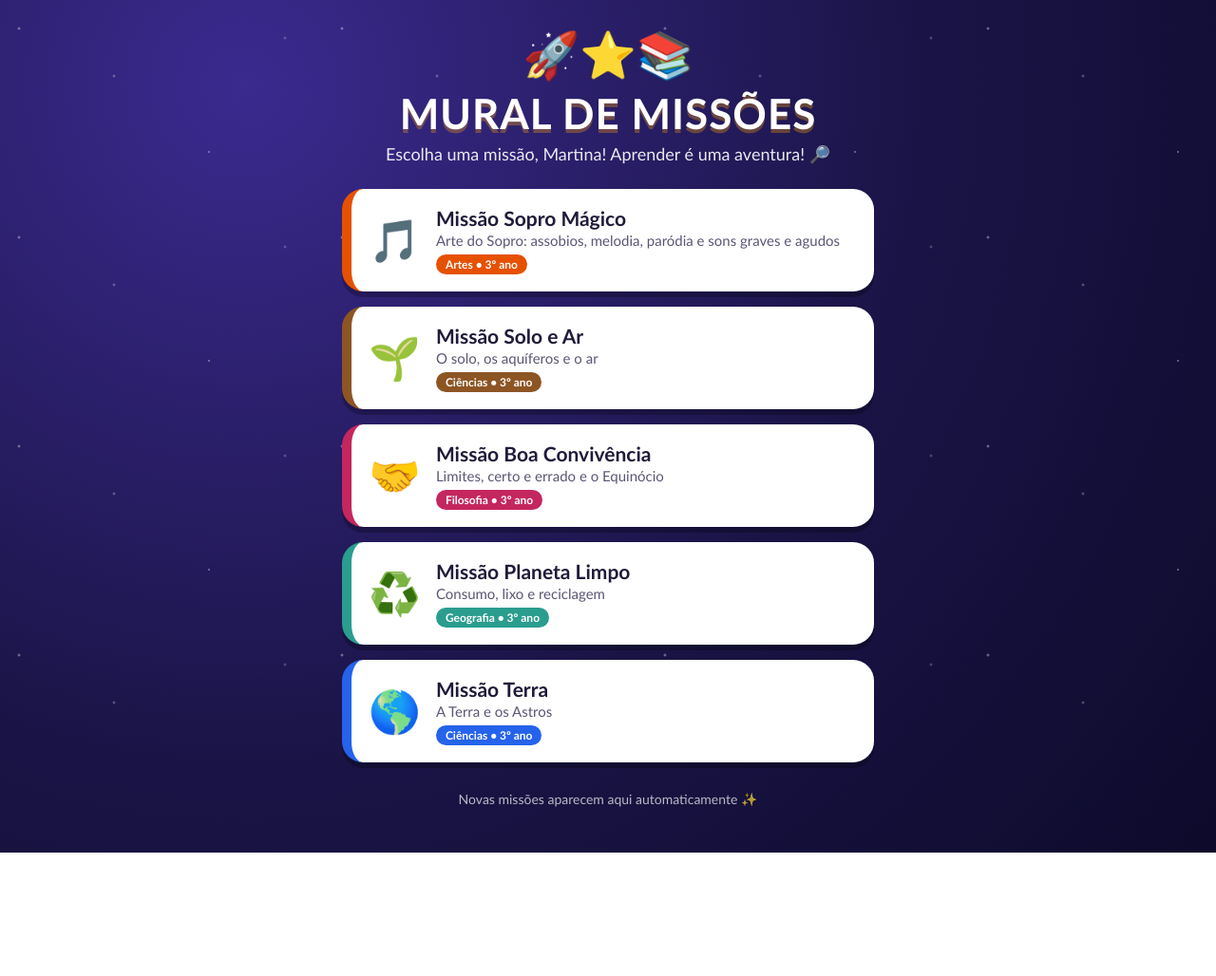
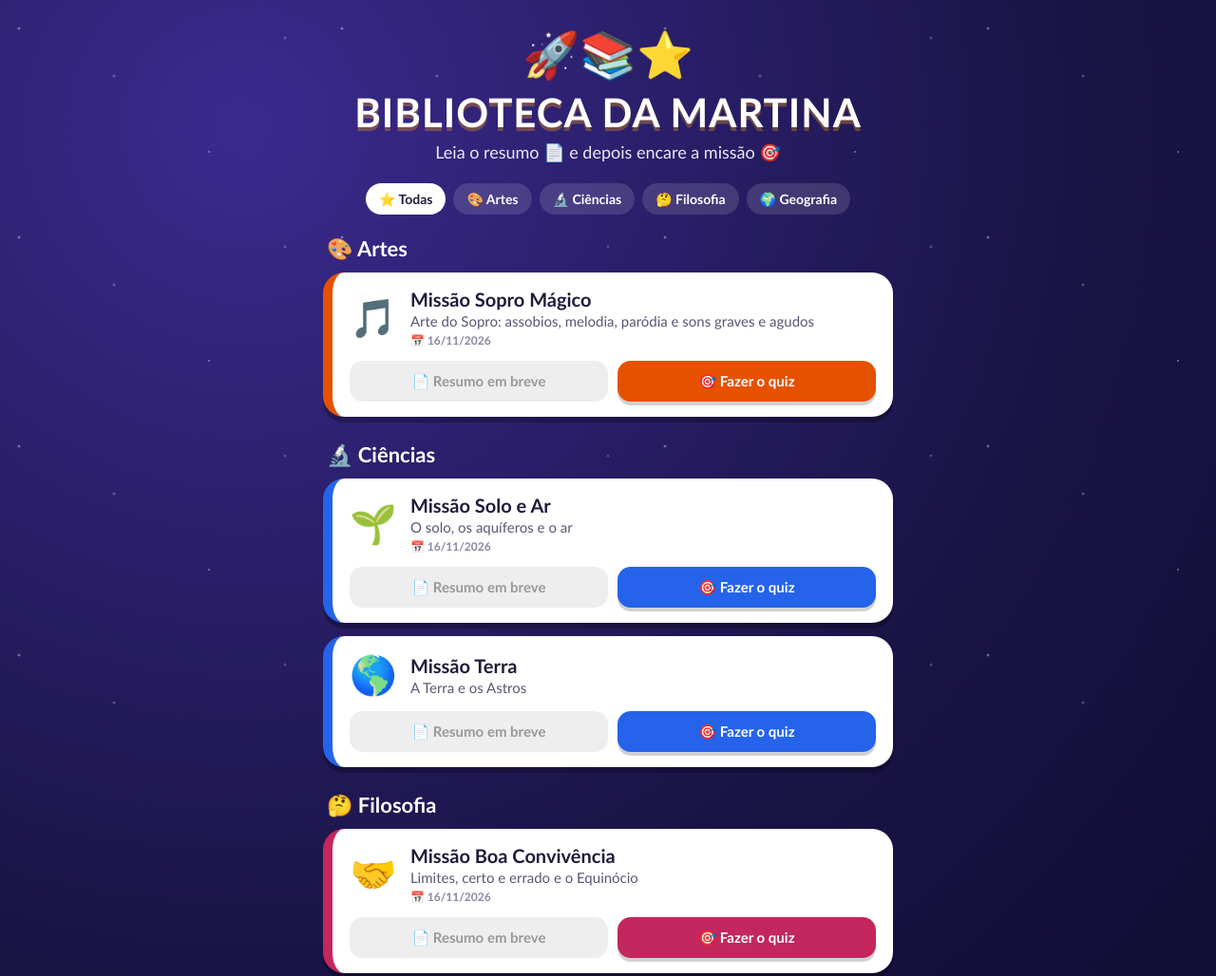
Before and after one commit to leobraunnt-ai/quizzes-martina, a plain HTML site: page index.html in a window 1280 px wide. Shown: the top 1028 px of the page at 95% size. Before the commit the page ends 898 px from the top, so only its background shows below. Drawn offline with Linux system fonts and the light colour scheme; no server answers.

Commit message:
Biblioteca: pastas por matéria, espaço para resumos em PDF e redirecionamento dos links antigos
Co-Authored-By: Claude Opus 5.5 <noreply@anthropic.com>
Claude-Session: https://claude.ai/code/session_019nXU5G8W3fxwYLx5BZTqfT

```diff
--- a/index.html
+++ b/index.html
@@ -3,7 +3,7 @@
 <head>
 <meta charset="UTF-8">
 <meta name="viewport" content="width=device-width, initial-scale=1">
-<title>Mural de Missões da Martina 🚀</title>
+<title>Biblioteca de Estudos da Martina 📚</title>
 <style>
   * { box-sizing: border-box; margin: 0; padding: 0; }
   body {
@@ -17,56 +17,121 @@
       radial-gradient(1.5px 1.5px at 220px 160px, #fff9, transparent),
       radial-gradient(2px 2px at 300px 40px, #fff5, transparent);
     background-size: 340px 220px; }
-  header { text-align: center; position: relative; margin-bottom: 26px; }
+  header { text-align: center; position: relative; margin-bottom: 22px; }
   .emoji { font-size: 48px; }
-  h1 { font-size: clamp(28px, 7vw, 44px); font-weight: 900; letter-spacing: 1px;
+  h1 { font-size: clamp(26px, 7vw, 42px); font-weight: 900; letter-spacing: 1px;
     text-shadow: 0 4px 0 #f59e0b55; margin: 6px 0; }
   .sub { font-size: 18px; opacity: .9; }
-  main { max-width: 560px; margin: 0 auto; display: grid; gap: 16px; position: relative; }
-  a.card { display: flex; align-items: center; gap: 16px; text-decoration: none; color: #1f1b3a;
-    background: #fff; border-radius: 22px; padding: 18px; min-height: 92px;
-    box-shadow: 0 6px 0 rgba(0,0,0,.25); transition: transform .12s; border-left: 10px solid var(--c); }
-  a.card:active { transform: translateY(3px); box-shadow: 0 3px 0 rgba(0,0,0,.25); }
-  .icon { font-size: 44px; flex-shrink: 0; }
-  .info h2 { font-size: 21px; font-weight: 900; }
+  main { max-width: 600px; margin: 0 auto; position: relative; }
+  .filtros { display: flex; flex-wrap: wrap; gap: 8px; justify-content: center; margin-bottom: 22px; }
+  .filtros button { font: inherit; font-weight: 800; font-size: 14px; border: 0; cursor: pointer;
+    padding: 8px 14px; border-radius: 99px; background: #ffffff22; color: #fff; }
+  .filtros button.ativo { background: #fff; color: #1f1b3a; }
+  section { margin-bottom: 26px; }
+  section h2.materia { font-size: 22px; font-weight: 900; margin: 0 0 12px 4px; display: flex; gap: 8px; align-items: center; }
+  .grid { display: grid; gap: 14px; }
+  .card { background: #fff; color: #1f1b3a; border-radius: 22px; padding: 16px 18px;
+    box-shadow: 0 6px 0 rgba(0,0,0,.25); border-left: 10px solid var(--c); }
+  .topo { display: flex; gap: 14px; align-items: center; }
+  .icon { font-size: 40px; flex-shrink: 0; }
+  .info h3 { font-size: 20px; font-weight: 900; }
   .info p { font-size: 15px; color: #5b5675; margin-top: 2px; }
-  .tag { display: inline-block; font-size: 12px; font-weight: 800; color: #fff; background: var(--c);
-    border-radius: 99px; padding: 3px 10px; margin-top: 6px; }
+  .data { font-size: 12px; font-weight: 800; color: #8a85a3; margin-top: 4px; }
+  .botoes { display: grid; grid-template-columns: 1fr 1fr; gap: 10px; margin-top: 14px; }
+  .botoes a, .botoes span { display: flex; align-items: center; justify-content: center; gap: 6px;
+    text-decoration: none; font-weight: 900; font-size: 15px; padding: 12px 8px; border-radius: 14px;
+    box-shadow: 0 4px 0 rgba(0,0,0,.18); }
+  .botoes a:active { transform: translateY(2px); box-shadow: 0 2px 0 rgba(0,0,0,.18); }
+  .quiz { background: var(--c); color: #fff; }
+  .pdf { background: #f3f1fb; color: #1f1b3a; border: 2px solid var(--c); }
+  .breve { background: #eee; color: #999; box-shadow: none !important; }
   footer { text-align: center; margin-top: 30px; opacity: .7; font-size: 14px; position: relative; }
 </style>
 </head>
 <body>
 <div class="stars"></div>
 <header>
-  <div class="emoji">🚀⭐📚</div>
-  <h1>MURAL DE MISSÕES</h1>
-  <p class="sub">Escolha uma missão, Martina! Aprender é uma aventura! 🔎</p>
+  <div class="emoji">🚀📚⭐</div>
+  <h1>BIBLIOTECA DA MARTINA</h1>
+  <p class="sub">Leia o resumo 📄 e depois encare a missão 🎯</p>
 </header>
-<main id="lista"></main>
-<footer>Novas missões aparecem aqui automaticamente ✨</footer>
+<main>
+  <nav class="filtros" id="filtros"></nav>
+  <div id="lista"></div>
+</main>
+<footer>Novos estudos aparecem aqui automaticamente ✨</footer>
 <script>
-  // Lista de missões — a mais recente primeiro.
-  // Para adicionar: { titulo, materia, tema, icone, cor, link }
-  const missoes = [
-    { titulo: "Missão Sopro Mágico", materia: "Artes", tema: "Arte do Sopro: assobios, melodia, paródia e sons graves e agudos", icone: "🎵", cor: "#e65100",
-      link: "/sopro-magico/" },
-    { titulo: "Missão Solo e Ar", materia: "Ciências", tema: "O solo, os aquíferos e o ar", icone: "🌱", cor: "#8d5524",
-      link: "/missao-solo-e-ar/" },
-    { titulo: "Missão Boa Convivência", materia: "Filosofia", tema: "Limites, certo e errado e o Equinócio", icone: "🤝", cor: "#c4265e",
-      link: "/boa-convivencia/" },
-    { titulo: "Missão Planeta Limpo", materia: "Geografia", tema: "Consumo, lixo e reciclagem", icone: "♻️", cor: "#2a9d8f",
-      link: "/planeta-limpo/" },
-    { titulo: "Missão Terra", materia: "Ciências", tema: "A Terra e os Astros", icone: "🌎", cor: "#2563eb",
-      link: "https://missao-terra-martina.vercel.app/" }
+  // Cores e ícones de cada matéria
+  const materias = {
+    "Ciências":  { icone: "🔬", cor: "#2563eb" },
+    "Geografia": { icone: "🌍", cor: "#2a9d8f" },
+    "Filosofia": { icone: "🤔", cor: "#c4265e" },
+    "Artes":     { icone: "🎨", cor: "#e65100" },
+    "Português": { icone: "✏️", cor: "#7c3aed" },
+    "Matemática":{ icone: "➗", cor: "#d97706" },
+    "História":  { icone: "🏛️", cor: "#92400e" }
+  };
+  // Estudos — o mais recente primeiro.
+  // Para adicionar: { titulo, materia, tema, icone, data, quiz, pdf }  (pdf: null = "em breve")
+  const estudos = [
+    { titulo: "Missão Sopro Mágico", materia: "Artes", tema: "Arte do Sopro: assobios, melodia, paródia e sons graves e agudos", icone: "🎵", data: "16/11/2026",
+      quiz: "/artes/sopro-magico/", pdf: "/artes/sopro-magico/resumo.pdf" },
+    { titulo: "Missão Solo e Ar", materia: "Ciências", tema: "O solo, os aquíferos e o ar", icone: "🌱", data: "16/11/2026",
+      quiz: "/ciencias/missao-solo-e-ar/", pdf: "/ciencias/missao-solo-e-ar/resumo.pdf" },
+    { titulo: "Missão Boa Convivência", materia: "Filosofia", tema: "Limites, certo e errado e o Equinócio", icone: "🤝", data: "16/11/2026",
+      quiz: "/filosofia/boa-convivencia/", pdf: "/filosofia/boa-convivencia/resumo.pdf" },
+    { titulo: "Missão Planeta Limpo", materia: "Geografia", tema: "Consumo, lixo e reciclagem", icone: "♻️", data: "15/11/2026",
+      quiz: "/geografia/planeta-limpo/", pdf: "/geografia/planeta-limpo/resumo.pdf" },
+    { titulo: "Missão Terra", materia: "Ciências", tema: "A Terra e os Astros", icone: "🌎", data: "",
+      quiz: "https://missao-terra-martina.vercel.app/", pdf: "/ciencias/missao-terra/resumo.pdf" }
   ];
+
   const lista = document.getElementById("lista");
-  missoes.forEach(m => {
-    const a = document.createElement("a");
-    a.className = "card"; a.href = m.link; a.style.setProperty("--c", m.cor);
-    a.innerHTML = `<span class="icon">${m.icone}</span>
-      <span class="info"><h2>${m.titulo}</h2><p>${m.tema}</p><span class="tag">${m.materia} • 3º ano</span></span>`;
-    lista.appendChild(a);
+  const filtros = document.getElementById("filtros");
+  const ordem = [...new Set(estudos.map(e => e.materia))];
+
+  async function existe(url) {
+    try { const r = await fetch(url, { method: "HEAD" }); return r.ok; } catch (e) { return false; }
+  }
+
+  function card(e) {
+    const m = materias[e.materia] || { cor: "#555" };
+    const div = document.createElement("div");
+    div.className = "card"; div.style.setProperty("--c", m.cor);
+    div.innerHTML = `<div class="topo"><span class="icon">${e.icone}</span>
+      <span class="info"><h3>${e.titulo}</h3><p>${e.tema}</p>${e.data ? `<div class="data">📅 ${e.data}</div>` : ""}</span></div>
+      <div class="botoes">
+        <span class="breve pdfslot">📄 Resumo em breve</span>
+        <a class="quiz" href="${e.quiz}">🎯 Fazer o quiz</a>
+      </div>`;
+    if (e.pdf) existe(e.pdf).then(ok => {
+      if (!ok) return;
+      const a = document.createElement("a");
+      a.className = "pdf"; a.href = e.pdf; a.target = "_blank"; a.rel = "noopener";
+      a.textContent = "📄 Ver resumo";
+      div.querySelector(".pdfslot").replaceWith(a);
+    });
+    return div;
+  }
+
+  function render(filtro) {
+    lista.innerHTML = "";
+    ordem.filter(mat => !filtro || mat === filtro).forEach(mat => {
+      const m = materias[mat] || { icone: "📘" };
+      const sec = document.createElement("section");
+      sec.innerHTML = `<h2 class="materia">${m.icone} ${mat}</h2><div class="grid"></div>`;
+      estudos.filter(e => e.materia === mat).forEach(e => sec.querySelector(".grid").appendChild(card(e)));
+      lista.appendChild(sec);
+    });
+    [...filtros.children].forEach(b => b.classList.toggle("ativo", (b.dataset.m || "") === (filtro || "")));
+  }
+
+  [["", "⭐ Todas"], ...ordem.map(mat => [mat, `${(materias[mat] || {}).icone || "📘"} ${mat}`])].forEach(([val, txt]) => {
+    const b = document.createElement("button");
+    b.textContent = txt; b.dataset.m = val; b.onclick = () => render(val);
+    filtros.appendChild(b);
   });
+  render("");
 </script>
 </body>
 </html>
```
Also changed, not shown: artes/sopro-magico/index.html (renamed from sopro-magico/index.html), ciencias/missao-solo-e-ar/index.html (renamed from missao-solo-e-ar/index.html), filosofia/boa-convivencia/index.html (renamed from boa-convivencia/index.html), geografia/planeta-limpo/index.html (renamed from planeta-limpo/index.html), vercel.json, 1 other file.
